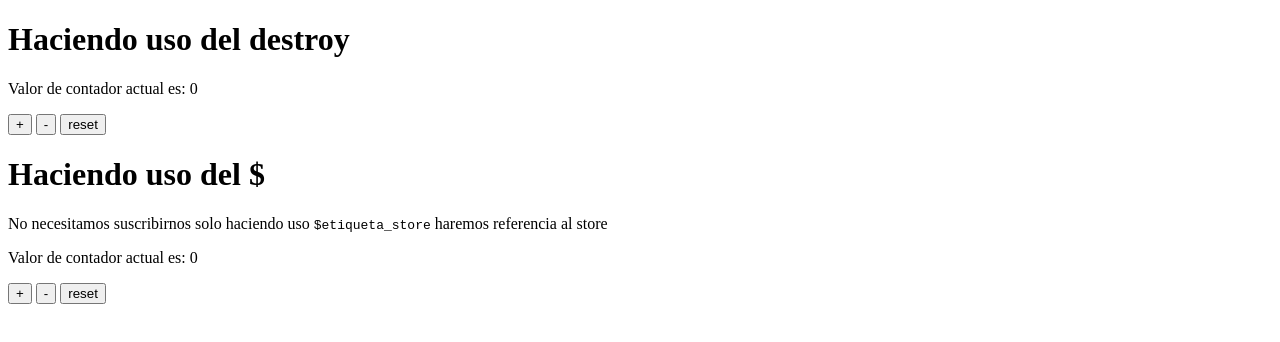
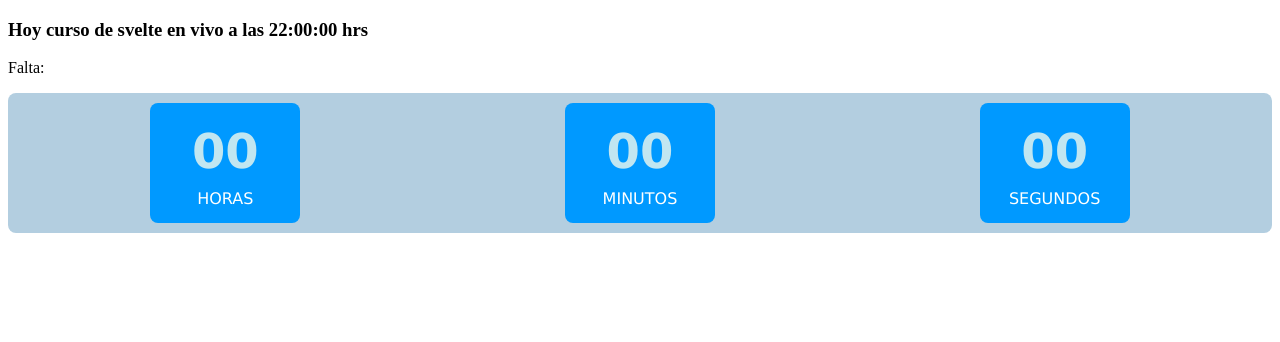
Before and after one commit to flaviooria/tutorial_svelte, a Svelte app: page / in a window 1280 px wide. Shown: the top 342 px of the page. Built offline with nearby package versions, Linux system fonts and the light colour scheme.

Commit message:
stores - Manejando readable de store

```diff
--- a/src/App.svelte
+++ b/src/App.svelte
@@ -4,11 +4,13 @@
   import Atributes from './lib/components/Atributes.svelte';
   import AutoSubscription1 from './lib/components/AutoSubscription1.svelte';
   import AutoSubscription2 from './lib/components/AutoSubscription2.svelte';
+  import ReadableStore from './lib/components/ReadableStore.svelte';
   import WritableStore from './lib/components/WritableStore.svelte';
 </script>
 
 <!--  Usando nuestro componente -->
 <!-- <Atributes /> -->
 <!-- <WritableStore></WritableStore> -->
-<AutoSubscription1></AutoSubscription1>
-<AutoSubscription2></AutoSubscription2>
+<!-- <AutoSubscription1></AutoSubscription1> -->
+<!-- <AutoSubscription2></AutoSubscription2> -->
+<ReadableStore></ReadableStore>
--- /dev/null
+++ b/src/lib/components/ReadableStore.svelte
@@ -0,0 +1,64 @@
+<script>
+    import { time } from "../store/read.store";
+
+    let hour, minutes, seconds
+
+
+    $: if (false) {
+        hour = $time[0]
+        minutes = $time[1]
+        seconds = $time[2]
+    }
+</script>
+
+<h3>Hoy curso de svelte en vivo a las 22:00:00 hrs</h3>
+<p>Falta:</p>
+<section class="cronometer">
+    <div class="hour">
+        <p>{hour ?? '00'}</p>
+        <span>HORAS</span>
+    </div>
+    <div class="minutes">
+        <p>{minutes ?? '00'}</p>
+        <span>MINUTOS</span>
+    </div>
+    <div class="seconds">
+        <p>{seconds ?? '00'}</p>
+        <span>SEGUNDOS</span>
+    </div>
+</section>
+
+<style>
+    .cronometer {
+        display: flex;
+        justify-content: space-between;
+        align-items: center;
+        padding: 10px;
+        text-align: center;
+        font-family: Verdana, Geneva, Tahoma, sans-serif;
+        border-radius: 8px;
+        background-color: rgb(179, 206, 224);
+    }
+
+    .cronometer div {
+        border-radius: 8px;
+        background-color: #09f;
+        width: 130px;
+        height: 100px;
+        margin: 0 auto;
+        padding: 10px;
+    }
+
+    .cronometer p {
+        font-weight: bold;
+        font-size: 3em;
+        color: rgb(193, 230, 241);
+        margin: 10px;
+    }
+
+    .cronometer span {
+        font-weight: 500;
+        font-size: 1em;
+        color: rgb(255, 255, 255);
+    }
+</style>
--- /dev/null
+++ b/src/lib/store/read.store.js
@@ -0,0 +1,52 @@
+import { readable } from "svelte/store";
+
+// Vamos a usar readable, esto nos servira por si ya no tan solo queremos almacenar el valor en un estado global,
+// si no leer algo de manera autómatica, hacer un contador o cronometro que tenga una fecha de inicio y final
+
+// Haremos uso del readable. esta recibe un argumento que puede ser null o undefined, y un callback que ejecuta una función de inicio y retorna una de final
+
+export const time = readable(null, function start(set) {
+
+    let dateFinish = new Date();
+    dateFinish.setHours(18, 0, 0)
+
+    let intervalCronometer = setInterval(() => {
+        let dateDiff = getDateDiff(new Date(), dateFinish);
+        let dateFormat = dateDiff.toLocaleTimeString('es-ES', { hour: "2-digit", minute: "2-digit", second: "2-digit" }).split(':');
+        set(dateFormat)
+    }, 1000)
+
+    return function stop() {
+        console.log('stop');
+        clearInterval(intervalCronometer)
+    }
+})
+
+function getDateDiff(startDate, endDate) {
+    const msInHour = 1000 * 60 * 60; // 3600000 milisegundos
+    const msInMinute = 1000 * 60; // 60000 milisegundos
+    const msInSecond = 1000; // 1s es igual 1000ms
+
+
+    let diffMs = (endDate - startDate); // milliseconds between now & Christmas
+    let diffDays = Math.floor(diffMs / 86400000); // days
+    let diffHrs = Math.floor((diffMs % 86400000) / msInHour); // hours
+    let diffMins = Math.round(((diffMs % 86400000) % msInHour) / msInMinute); // minutes
+    let diffSec = Math.round(((diffMs % 86400000) % msInMinute) / msInSecond) // seconds
+
+    let date = new Date();
+    date.setDate(diffDays);
+    date.setHours(diffHrs);
+    date.setMinutes(diffMins);
+    date.setSeconds(diffSec);
+
+    const object_date = {
+        diffDays,
+        diffHrs,
+        diffMins,
+        diffSec,
+    }
+
+    return date;
+
+}
```
